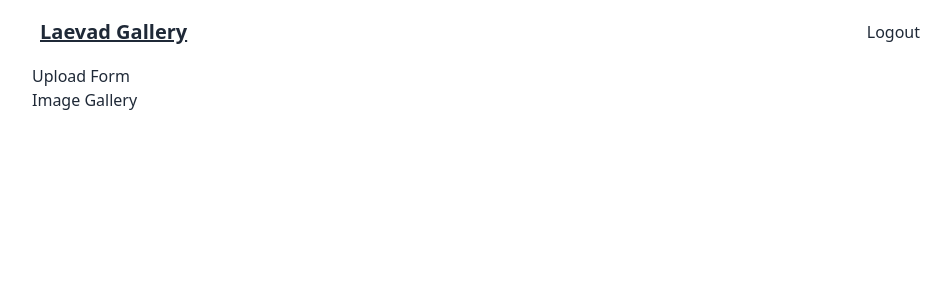
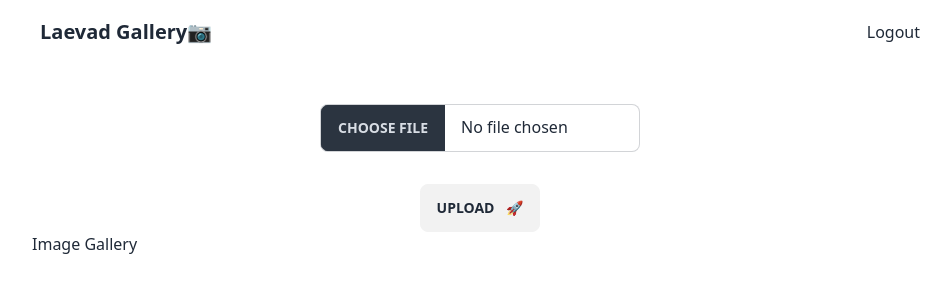
Before and after one commit to laevad/laevad-gallery, a React (Vite) app: page / in a window 1280 px wide. Shown: the top 300 px of the page, without its empty margins (160-1111 px from the left). Built offline with nearby package versions, Linux system fonts and the light colour scheme.

Commit message:
design the uploadform

```diff
--- a/src/components/Navbar.tsx
+++ b/src/components/Navbar.tsx
@@ -3,8 +3,8 @@ export const Navbar = () => {
 		<>
 			<div>
 				<div className="navbar bg-base-100 justify-between">
-					<a className="font-bold normal-case text-xl underline">
-						Laevad Gallery
+					<a className="font-bold normal-case text-xl">
+						Laevad Gallery <span>📷</span>
 					</a>
 					<button>
 						Logout
--- a/src/components/UploadForm.tsx
+++ b/src/components/UploadForm.tsx
@@ -1,8 +1,13 @@
 export const UploadForm = () => {
 	return (
 		<>
-			<div>
-				<h1>Upload Form</h1>
+			<div className={"text-center mt-10"}>
+				<form action="" className={"flex items-center flex-col gap-8"}>
+					<input type="file" className="file-input file-input-bordered w-full max-w-xs" />
+					<button className={"btn gap-3"}>
+						Upload <span>🚀</span>
+					</button>
+				</form>
 			</div>
 		</>
 	)
```
